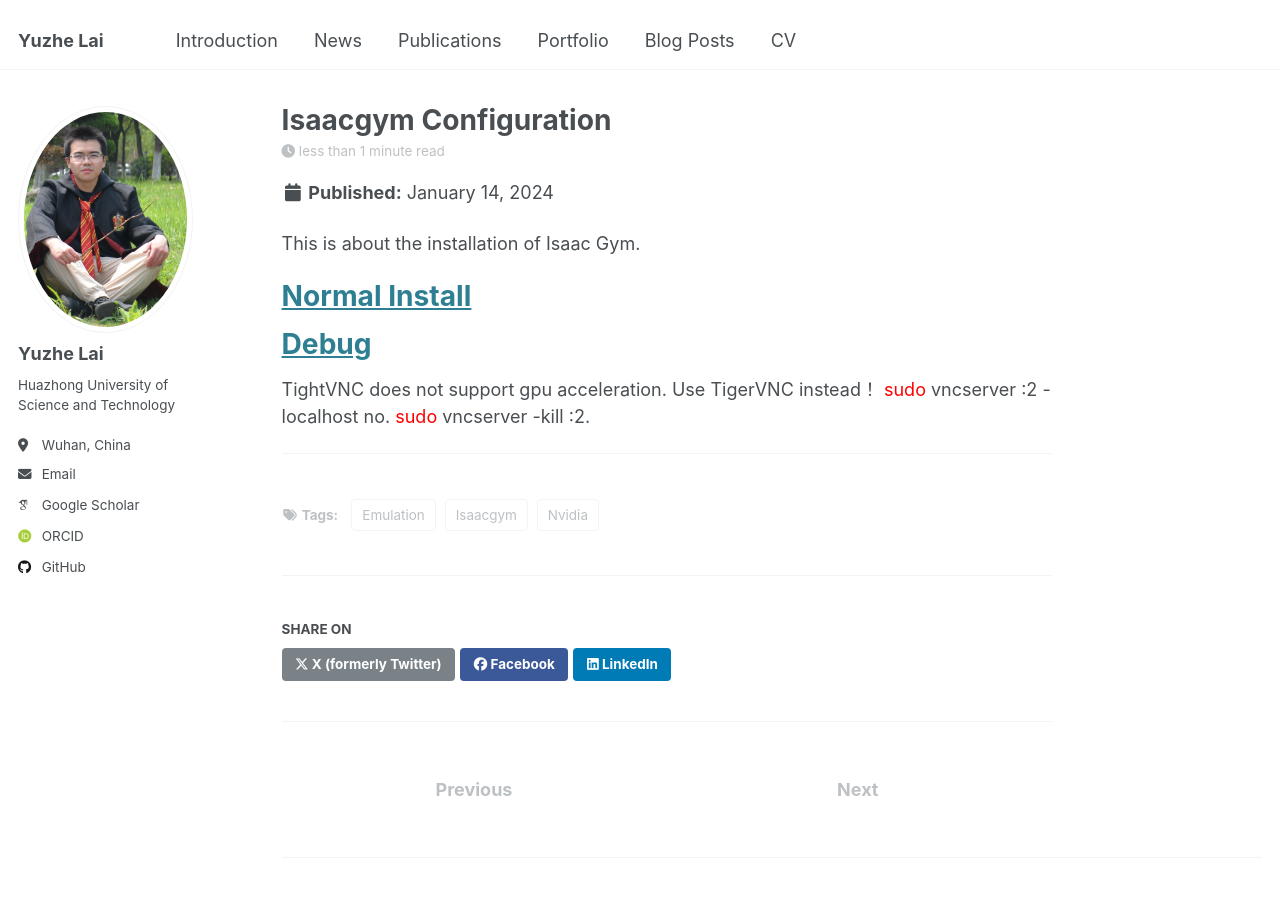
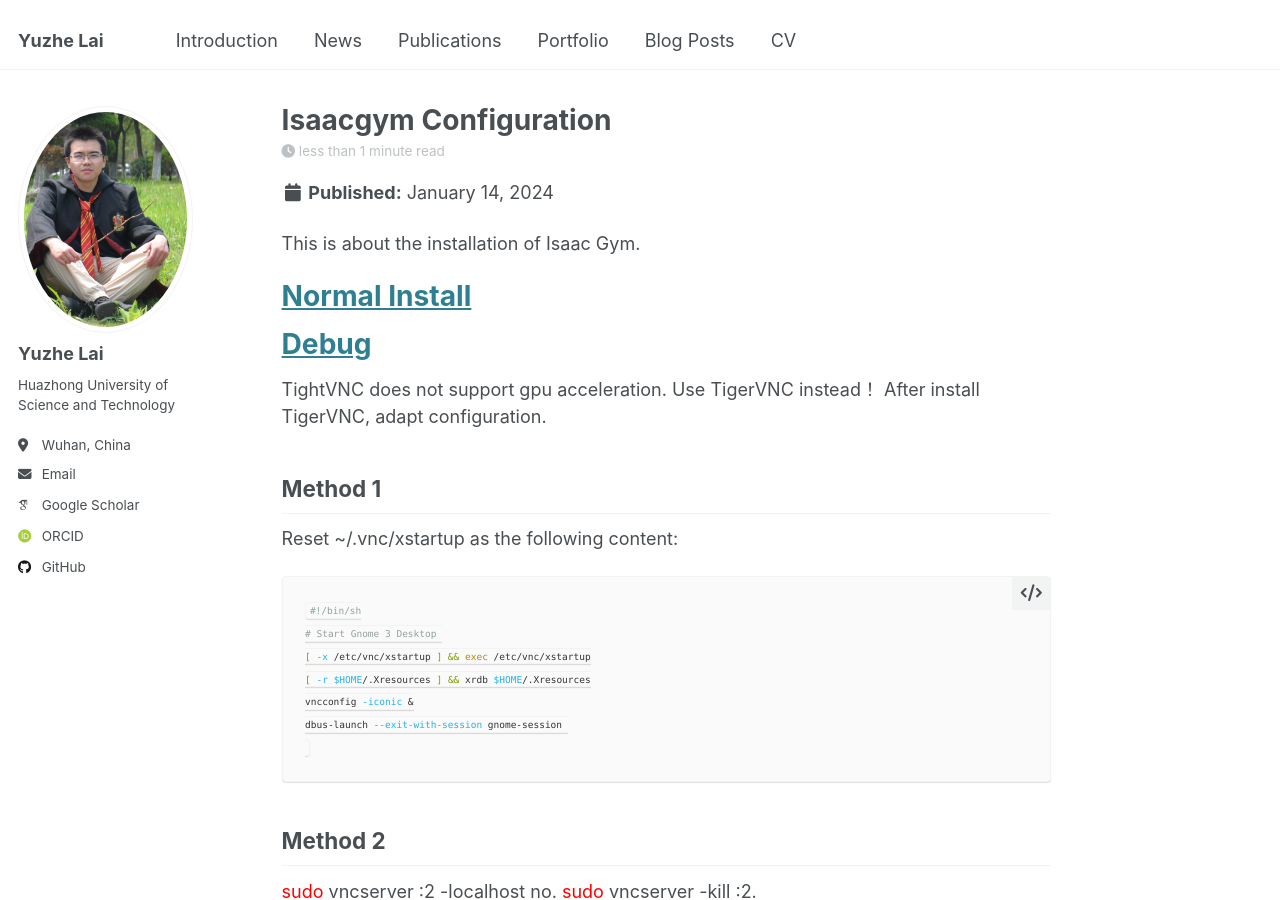
Before and after one commit to plague155/plague155.github.io, a Jekyll site: the page built from _posts/2012-08-14-blog-post-1.md, in a window 1280 px wide and 900 px high. Built offline with Jekyll 4.4.1, drawn with Linux system fonts in a browser that asks for light colours; some web fonts are replaced.

Commit message:
Update 2012-08-14-blog-post-1.md

````diff
--- a/_posts/2012-08-14-blog-post-1.md
+++ b/_posts/2012-08-14-blog-post-1.md
@@ -18,6 +18,20 @@
 ======
 
 TightVNC does not support gpu acceleration. Use TigerVNC instead！
+After install TigerVNC, adapt configuration.
+
+## Method 1
+Reset ~/.vnc/xstartup as the following content:
+```bash
+#!/bin/sh
+# Start Gnome 3 Desktop
+[ -x /etc/vnc/xstartup ] && exec /etc/vnc/xstartup
+[ -r $HOME/.Xresources ] && xrdb $HOME/.Xresources
+vncconfig -iconic &
+dbus-launch --exit-with-session gnome-session
+```
+
+## Method 2
 <span style="color:red;">sudo</span> vncserver :2 -localhost no.
 <span style="color:red;">sudo</span> vncserver -kill :2.
 
````
